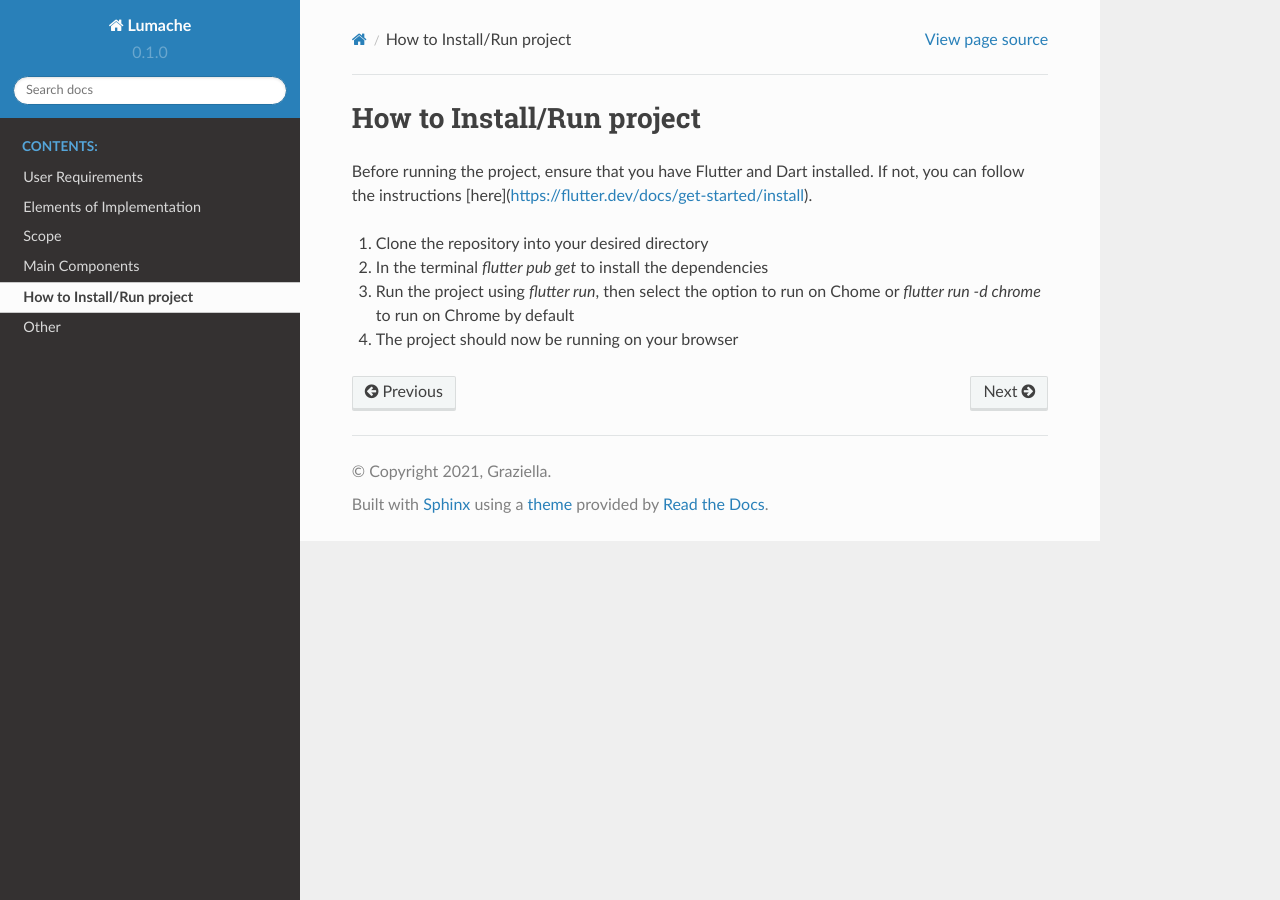
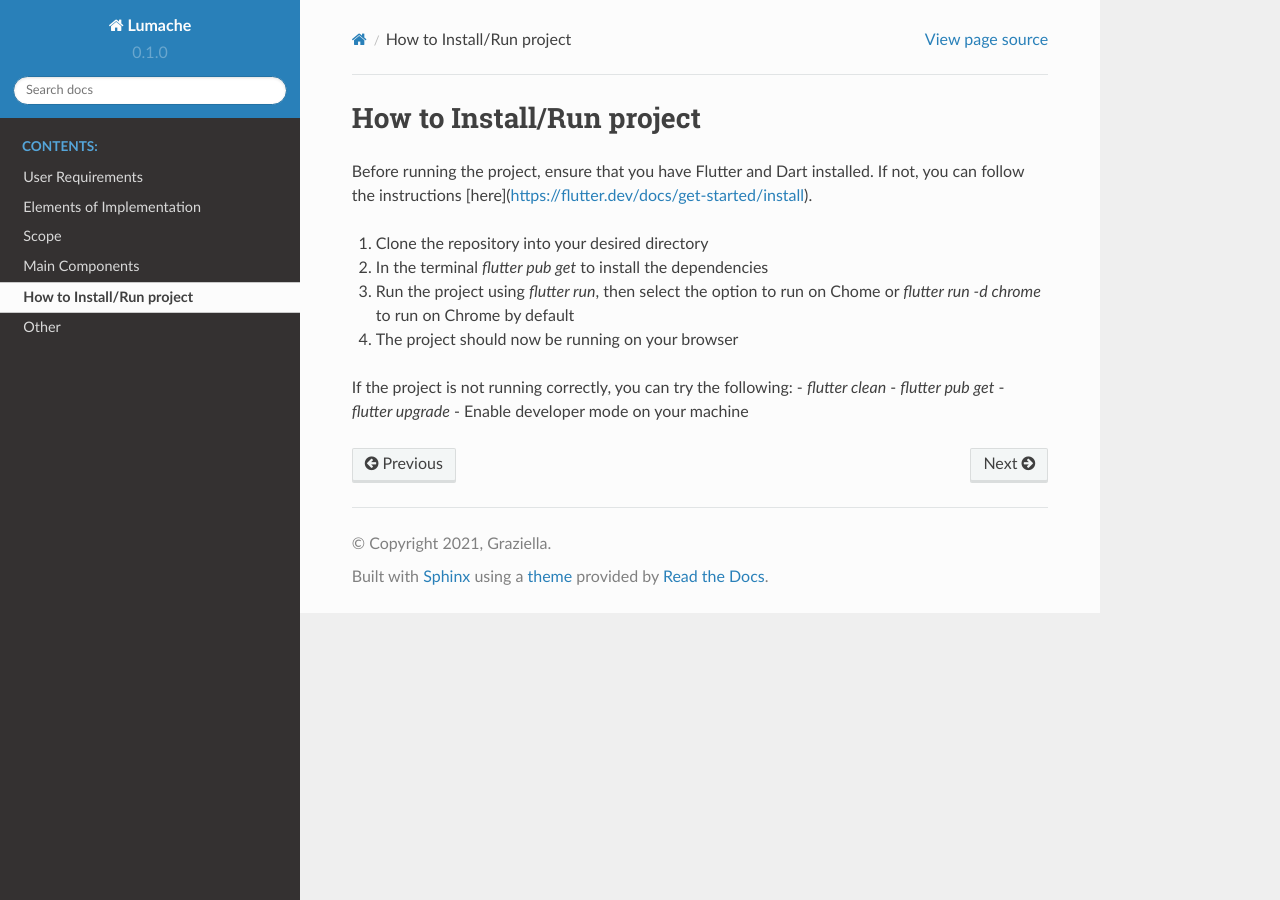
Before and after one commit to tommclark/setap-documentation, a Sphinx documentation site: the page built from docs/source/howtoinstall.rst, in a window 1280 px wide. Built offline with Sphinx 7.4.7 and the Read the Docs theme 2.0.0, drawn with Linux system fonts in a browser that asks for light colours.

Commit message:
if not running section

```diff
--- a/docs/source/howtoinstall.rst
+++ b/docs/source/howtoinstall.rst
@@ -7,3 +7,10 @@ Before running the project, ensure that you have Flutter and Dart installed. If
 2. In the terminal `flutter pub get` to install the dependencies
 3. Run the project using `flutter run`, then select the option to run on Chome or `flutter run -d chrome` to run on Chrome by default
 4. The project should now be running on your browser
+
+
+If the project is not running correctly, you can try the following:
+- `flutter clean`
+- `flutter pub get`
+- `flutter upgrade`
+- Enable developer mode on your machine
```
